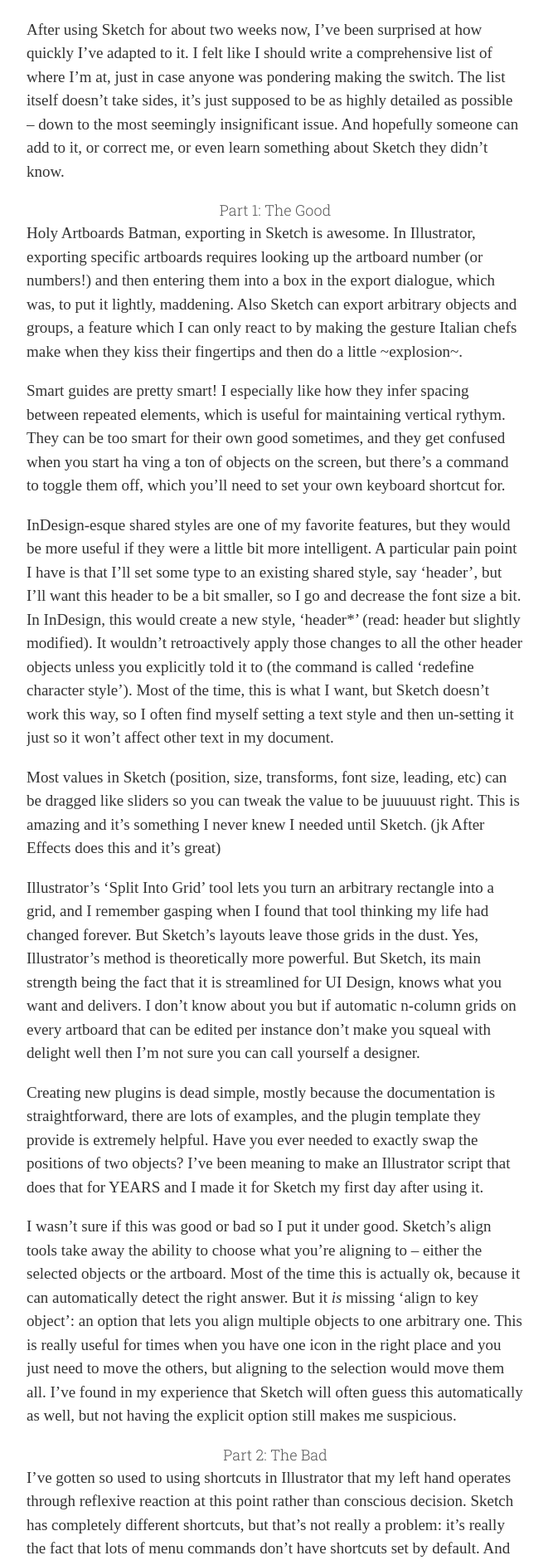
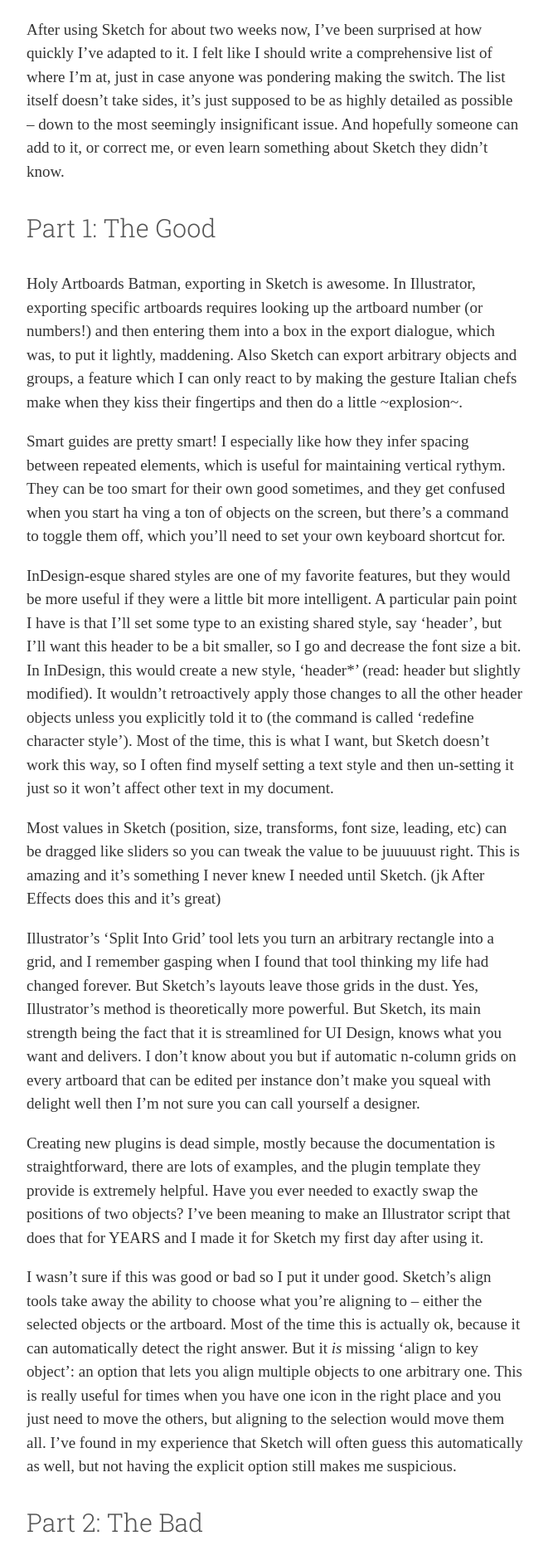
Before and after one commit to rvinluan/rvinluan.github.io, a Jekyll site: the page built from _posts/2015-05-13-two-weeks-of-sketch.md, in a window 1280 px wide. Shown: the part 393-2279 px from the top of the page at 83% size, without its empty margins (308-969 px from the left). Built offline with Jekyll 4.4.1, drawn with Linux system fonts in a browser that asks for light colours; nearby versions of some CDN libraries; some web fonts are replaced.

```diff
--- a/_posts/2015-05-13-two-weeks-of-sketch.md
+++ b/_posts/2015-05-13-two-weeks-of-sketch.md
@@ -5,11 +5,12 @@ title: Two Weeks of Sketch
 ---
 
 
+
 People are still talking about switching to Sketch, so I figured I'd throw my two cents in. And yes, I'm tossing those pennies into a fountain currently overflowing with other designers' pocket change, but maybe I visualize the metaphor differently and it's not a fountain, but maybe it's a [deep well](https://twitter.com/blk/status/599257346724876289), and maybe there's room for one more blog post?
 
 After using Sketch for about two weeks now, I've been surprised at how quickly I've adapted to it. I felt like I should write a comprehensive list of where I'm at, just in case anyone was pondering making the switch. The list itself doesn't take sides, it's just supposed to be as highly detailed as possible -- down to the most seemingly insignificant issue. And hopefully someone can add to it, or correct me, or even learn something about Sketch they didn't know.
 
-##Part 1: The Good
+###Part 1: The Good
 
 Holy Artboards Batman, exporting in Sketch is awesome. In Illustrator, exporting specific artboards requires looking up the artboard number (or numbers!) and then entering them into a box in the export dialogue, which was, to put it lightly, maddening. Also Sketch can export arbitrary objects and groups, a feature which I can only react to by making the gesture Italian chefs make when they kiss their fingertips and then do a little ~explosion~.
 
@@ -26,7 +27,7 @@ Creating new plugins is dead simple, mostly because the documentation is straigh
 I wasn't sure if this was good or bad so I put it under good. Sketch's align tools take away the ability to choose what you're aligning to -- either the selected objects or the artboard. Most of the time this is actually ok, because it can automatically detect the right answer. But it *is* missing 'align to key object': an option that lets you align multiple objects to one arbitrary one. This is really useful for times when you have one icon in the right place and you just need to move the others, but aligning to the selection would move them all. I've found in my experience that Sketch will often guess this automatically as well, but not having the explicit option still makes me suspicious.
 
 
-##Part 2: The Bad
+###Part 2: The Bad
 
 I've gotten so used to using shortcuts in Illustrator that my left hand operates through reflexive reaction at this point rather than conscious decision. Sketch has completely different shortcuts, but that's not really a problem: it's really the fact that lots of menu commands don't have shortcuts set by default. And you can add your own shortcuts, but it's a tedius multi-step process compared to Illustrator, which gives you a menu in the app and even lets you save shortcut profiles.
 
@@ -38,7 +39,7 @@ The copy/paste behavior baffles me. Let's pretend I copy something, then move ov
 
 You have to hit enter when you're entering hex values for colors, otherwise they won't apply. The insignificance:frustration ratio of this one is off the charts.
 
-##Part 3: The Stuff I Learned
+###Part 3: The Stuff I Learned
 
 Lots of times when I complain Sketch doesn't have something, someone informs me that it does, so here's a list of things I didn't know you could do until recently:
 
@@ -48,6 +49,6 @@ I was quite offended that it didn't seem easy to zoom at any intervals between 5
 
 The distinction between Illustrator's selection tool and direct selection tool was one that didn't seem to apply to Sketch, which was the bane of my existence whenever I needed to access layers in deeply nested groups. But I was on Bohemian Coding's website and found that you can select individual objects no matter how deeply nested by holding down cmd and then clicking.
 
-##Part 4: So Which One Do You Like Better?
+###Part 4: So Which One Do You Like Better?
 
 This list is supposed to be neutral as far as this debate is concerned, but Sketch is undoubtedly better for UI design (websites and mobile apps) at the moment and Illustrator seems to be better at everything else (actual illustration, everything print). Which is the way it's supposed to be, isn't it?
```
